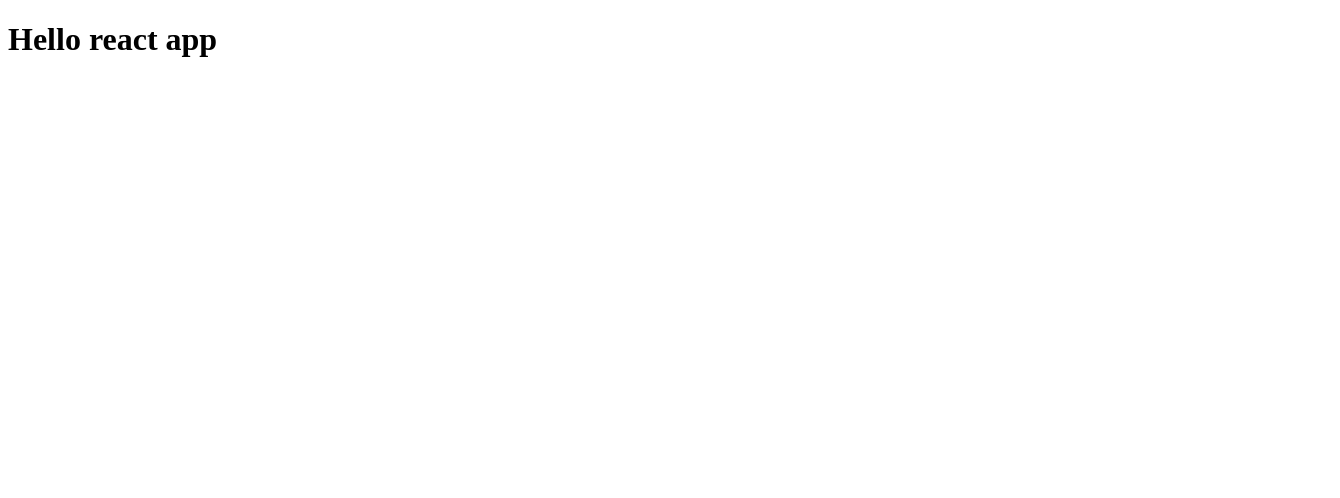
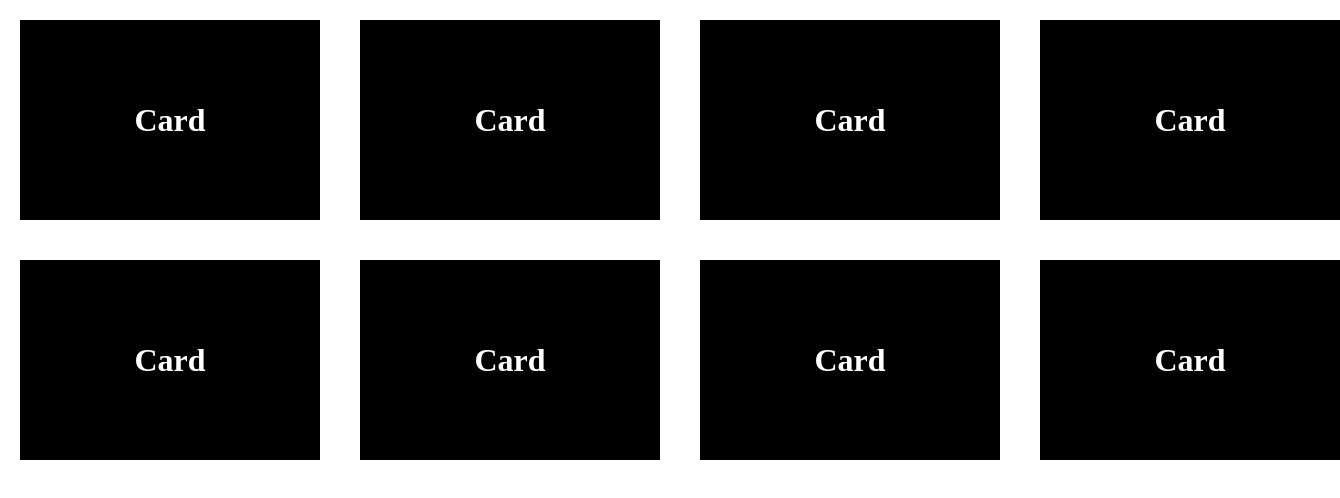
Before and after one commit to Mateusz-Zygadlo/memory-card, a React (Create React App) app in the folder memory-card/: page / in a window 1280 px wide. Shown: the top 498 px of the page, 1340 px wide, since content can reach past the window. Built offline with nearby package versions, Linux system fonts and the light colour scheme.

Commit message:
Add Card component

```diff
--- /dev/null
+++ b/memory-card/src/App.css
@@ -0,0 +1,23 @@
+*{
+    padding: 0;
+    margin: 0;
+    box-sizing: border-box;
+}
+.container{
+    width: 100vw;
+    height: 100vh;
+    display: grid;
+    grid-template-columns: repeat(4, 1fr);
+    grid-template-rows: repeat(4, 1fr);
+}
+
+.card{
+    width: 300px;
+    height: 200px;
+    background-color: black;
+    color: white;
+    margin: 20px;
+    display: flex;
+    justify-content: center;
+    align-items: center;
+}
--- /dev/null
+++ b/memory-card/src/components/App.js
@@ -0,0 +1,18 @@
+import Card from "./Card";
+
+const App = () => {
+    return(
+        <div className="container">
+            <Card />
+            <Card />
+            <Card />
+            <Card />
+            <Card />
+            <Card />
+            <Card />
+            <Card />
+        </div>
+    )
+}
+
+export default App;
--- /dev/null
+++ b/memory-card/src/components/Card.js
@@ -0,0 +1,11 @@
+import '../App.css';
+
+const Card = () => {
+    return(
+        <div className="card">
+            <h1>Card</h1>
+        </div>
+    )
+}
+
+export default Card;
--- a/memory-card/src/index.js
+++ b/memory-card/src/index.js
@@ -1,10 +1,11 @@
 import React from 'react';
 import ReactDOM from 'react-dom';
 import reportWebVitals from './reportWebVitals';
+import App from './components/App';
 
 ReactDOM.render(
   <React.StrictMode>
-    <h1>Hello react app</h1>
+    <App />
   </React.StrictMode>,
   document.getElementById('root')
 );
```
